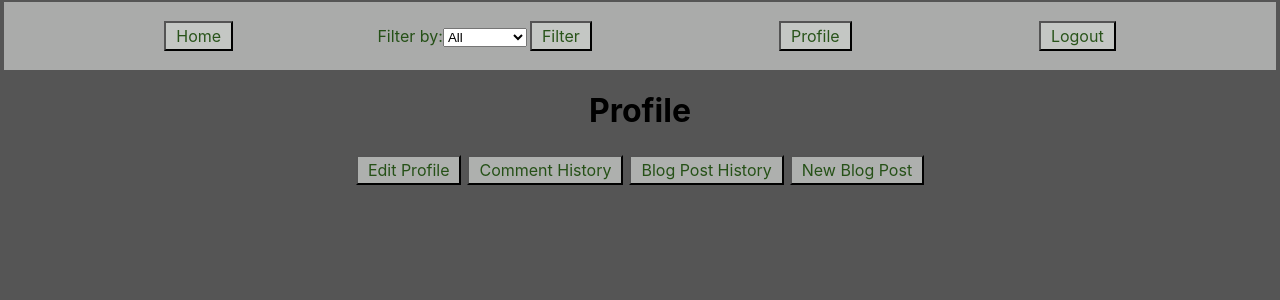
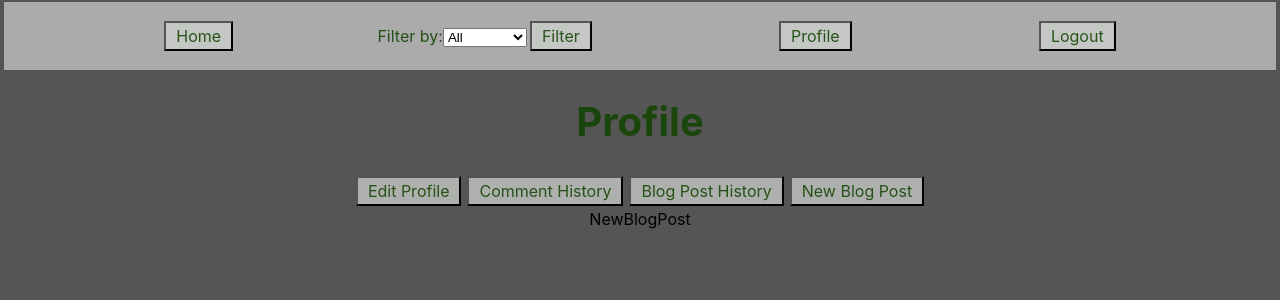
Before and after one commit to Gavin-Russell/CS312-Final-Project, a React (Create React App) app in the folder react-app/: page / in a window 1280 px wide. Both pictures are taken after a click on the button "Profile". Shown: the top 300 px of the page. Built offline with nearby package versions, Linux system fonts and the light colour scheme.

Commit message:
working profile nav

```diff
--- a/react-app/src/App.css
+++ b/react-app/src/App.css
@@ -36,6 +36,12 @@ div {
   border-radius: 5px;
 }
 
+h1 {
+  font-size: 2.5em;
+  margin: 0.67em 0;
+  color: rgba(17, 67, 0, 0.87);
+}
+
 .App {
   text-align: center;
 }
--- a/react-app/src/components/EditCommentsPage.js
+++ b/react-app/src/components/EditCommentsPage.js
@@ -0,0 +1,20 @@
+import React, { Component } from 'react'
+
+export class EditCommentsPage extends Component {
+  constructor(props) {
+    super(props)
+
+    this.state = {
+      comments: [],
+      comment: ""
+    }
+  }
+
+  render() {
+    return (
+      <div>EditCommentsPage</div>
+    )
+  }
+}
+
+export default EditCommentsPage
--- a/react-app/src/components/EditProfilePage.js
+++ b/react-app/src/components/EditProfilePage.js
@@ -0,0 +1,11 @@
+import React, { Component } from 'react'
+
+export class EditProfilePage extends Component {
+  render() {
+    return (
+      <div>EditProfilePage</div>
+    )
+  }
+}
+
+export default EditProfilePage
--- a/react-app/src/components/NewBlogPost.js
+++ b/react-app/src/components/NewBlogPost.js
@@ -0,0 +1,11 @@
+import React, { Component } from 'react'
+
+export class NewBlogPost extends Component {
+  render() {
+    return (
+      <div>NewBlogPost</div>
+    )
+  }
+}
+
+export default NewBlogPost
--- a/react-app/src/components/ProfileNavBar.js
+++ b/react-app/src/components/ProfileNavBar.js
@@ -33,7 +33,7 @@ export class ProfileNavBar extends Component {
         <div>
             <h1>Profile</h1>
             <button onClick={this.handleEditProfile}>Edit Profile</button>
-            <button onClikc={this.handleEditComments}>Comment History</button>
+            <button onClick={this.handleEditComments}>Comment History</button>
             <button onClick={this.handleBlogPosts}>Blog Post History</button>
             <button onClick={this.handleNewBlogPost}>New Blog Post</button>
         </div>
--- a/react-app/src/components/ProfilePage.js
+++ b/react-app/src/components/ProfilePage.js
@@ -1,5 +1,7 @@
 import React, { Component } from 'react'
 import ProfileNavBar from './ProfileNavBar.js'
+import NewBlogPost from './NewBlogPost.js';
+import { Cookies } from "react-cookie";
 
 export class ProfilePage extends Component {
 
@@ -7,14 +9,22 @@ export class ProfilePage extends Component {
     super(props)
 
     this.state = {
-      pageContent: <ProfileNavBar></ProfileNavBar>
+      pageContent: <NewBlogPost></NewBlogPost>
     }
   }
+
+  updatePageContent = (content) => {
+    this.setState({
+      pageContent: content
+    })
+  }
+
 
   render() {
     return (
       <div>
-        <ProfileNavBar></ProfileNavBar>
+        <ProfileNavBar updatePageContent={this.updatePageContent}></ProfileNavBar>
+        {this.state.pageContent}
 
       </div>
     )
```
